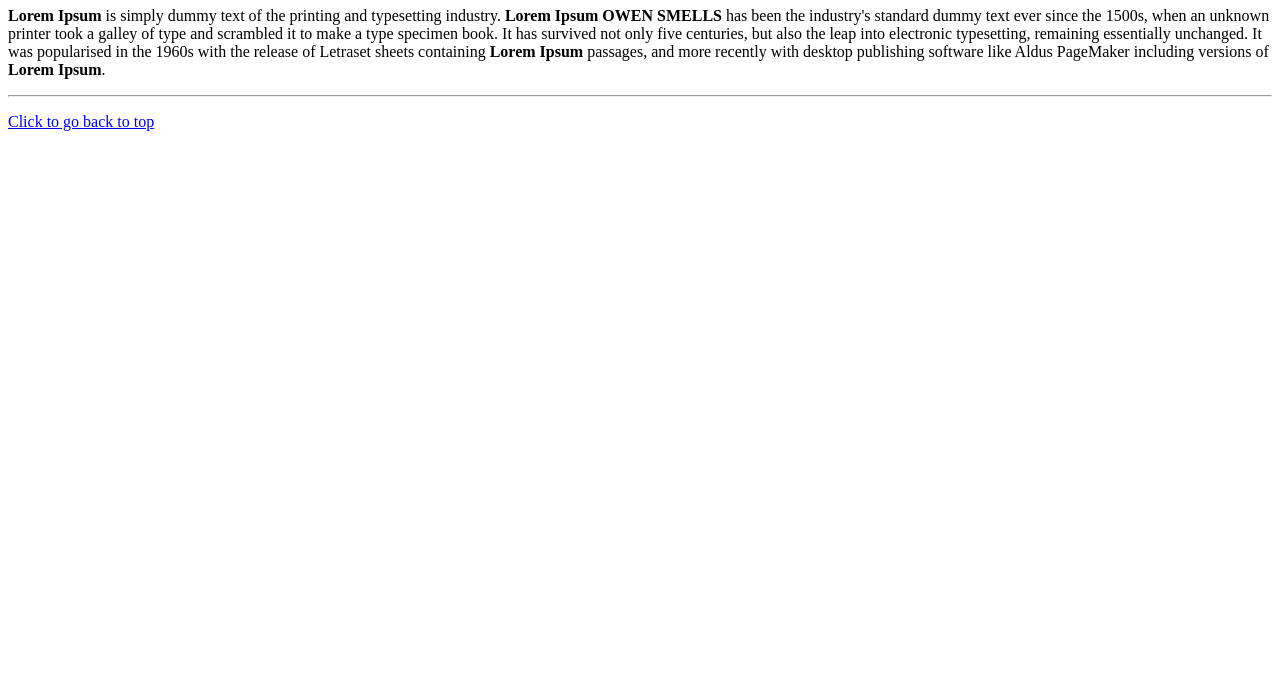
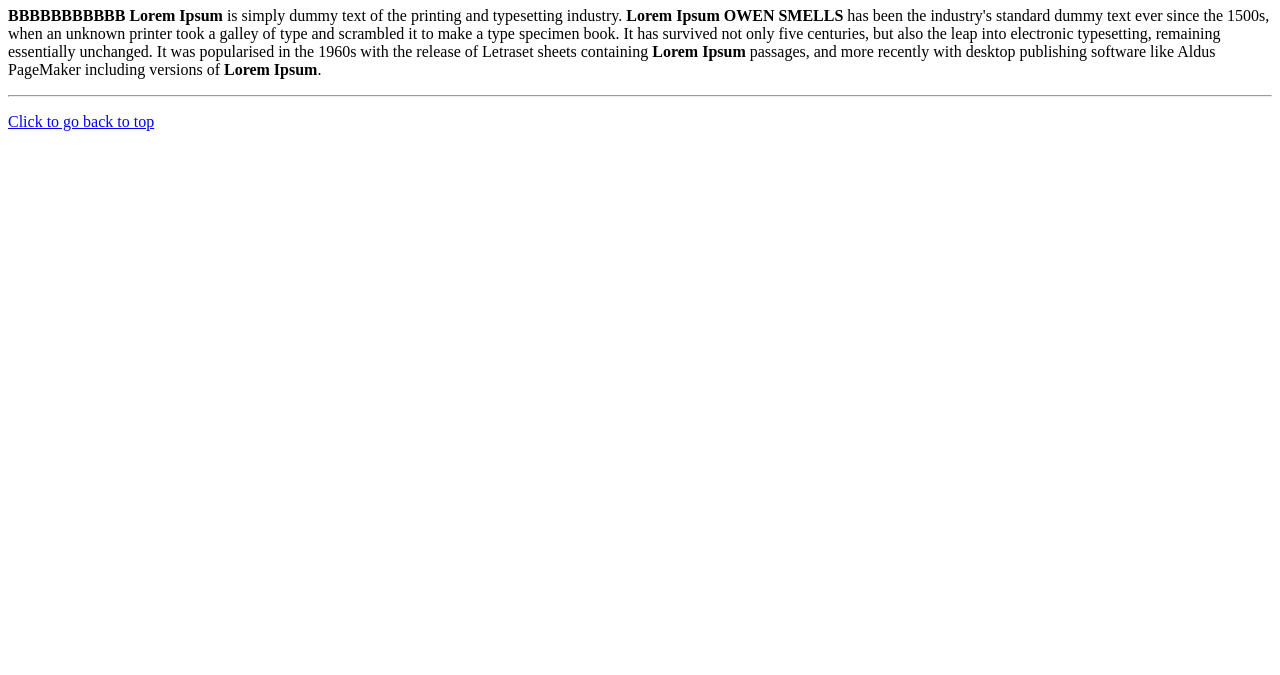
Before and after one commit to 0wenC/Scrum2-master, a plain HTML site: page index.html in a window 1280 px wide. Shown: the part 125-800 px from the top of the page. Drawn offline with Linux system fonts and the light colour scheme.

Commit message:
Update index.html

```diff
--- a/index.html
+++ b/index.html
@@ -14,7 +14,7 @@
 
         <main>
             <h1>Welcome to our website!</h1>
-            <p><b>Lorem Ipsum</b> is simply dummy text of the printing and typesetting industry. <b>Lorem Ipsum OWEN SMELLS</b> has been the industry's standard dummy text ever since the 1500s, when an unknown printer took a galley of type and scrambled it to make a type specimen book. It has survived not only five centuries, but also the leap into electronic typesetting, remaining essentially unchanged. It was popularised in the 1960s with the release of Letraset sheets containing <b>Lorem Ipsum</b> passages, and more recently with desktop publishing software like Aldus PageMaker including versions of <b>Lorem Ipsum</b>.</p>
+            <p><b> BBBBBBBBBBB Lorem Ipsum</b> is simply dummy text of the printing and typesetting industry. <b>Lorem Ipsum OWEN SMELLS</b> has been the industry's standard dummy text ever since the 1500s, when an unknown printer took a galley of type and scrambled it to make a type specimen book. It has survived not only five centuries, but also the leap into electronic typesetting, remaining essentially unchanged. It was popularised in the 1960s with the release of Letraset sheets containing <b>Lorem Ipsum</b> passages, and more recently with desktop publishing software like Aldus PageMaker including versions of <b>Lorem Ipsum</b>.</p>
         </main>
 
     <footer>
```
